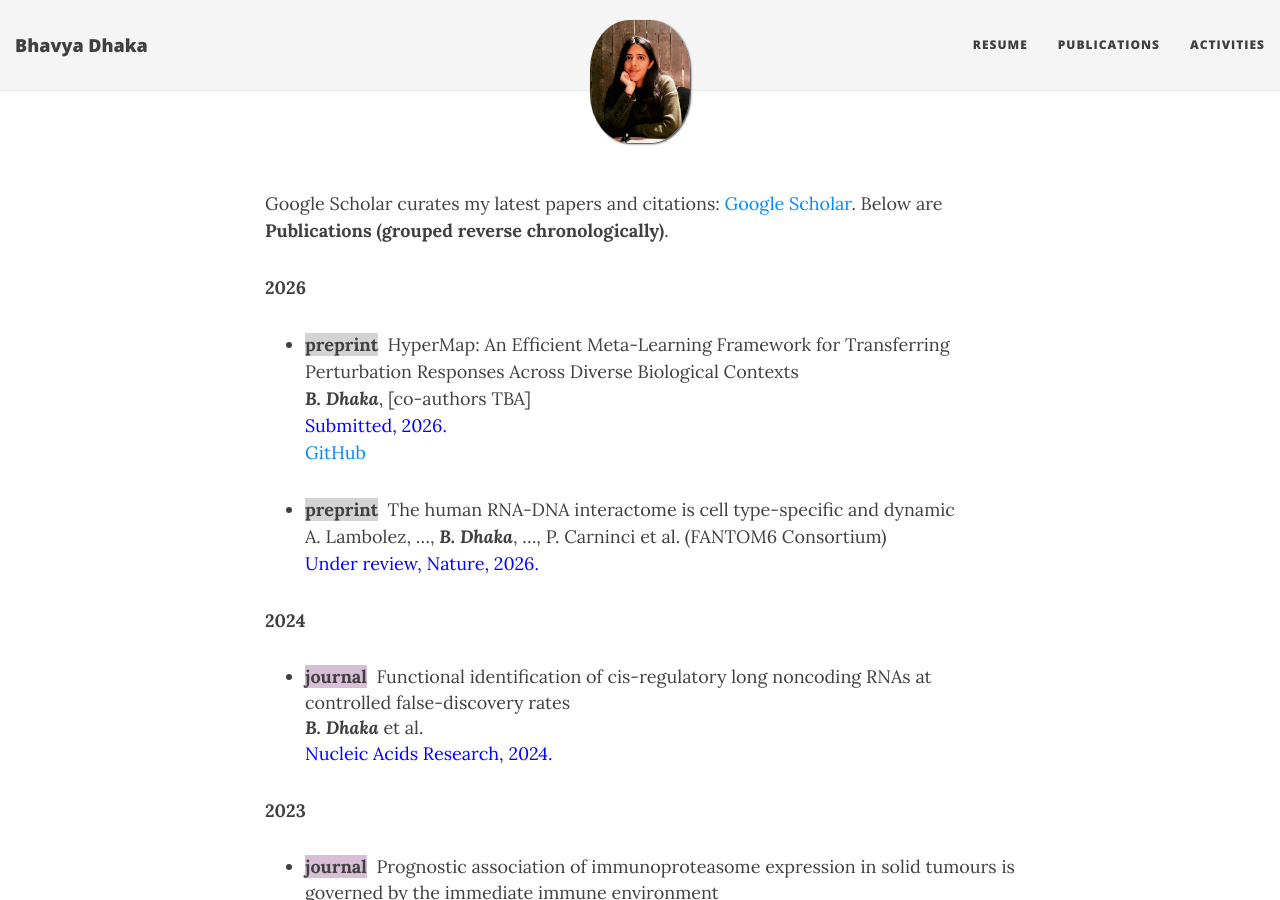
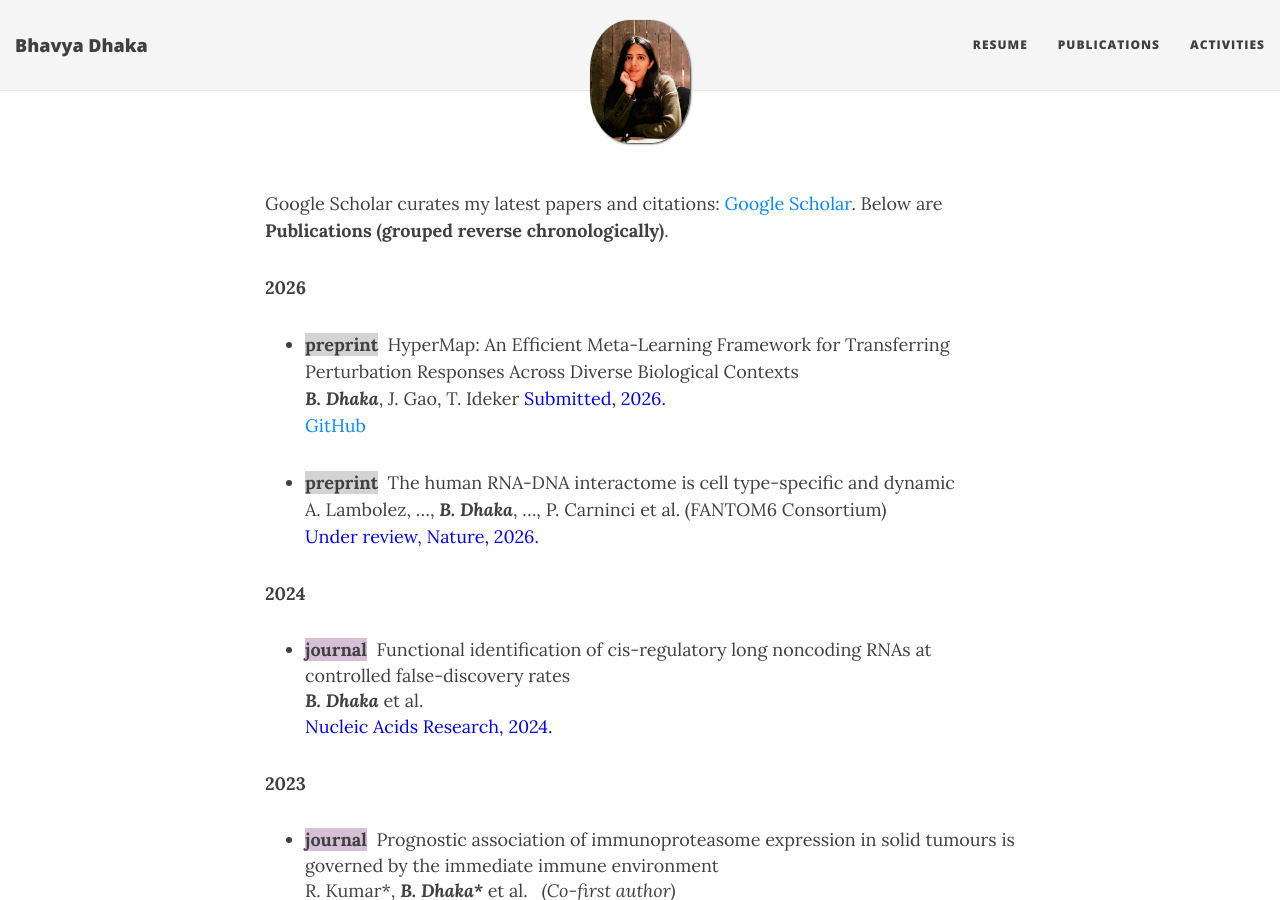
Before and after one commit to bhavya1929/bhavya1929.github.io, a Jekyll site: the page built from publications.md, in a window 1280 px wide and 900 px high. Built offline with Jekyll 4.4.1, drawn with Linux system fonts in a browser that asks for light colours; nearby versions of some CDN libraries.

Commit message:
Update publications.md

```diff
--- a/publications.md
+++ b/publications.md
@@ -8,7 +8,7 @@ Below are **Publications (grouped reverse chronologically)**.
 
 **2026**
 - <span style="background-color:lightgrey">**preprint**</span>&nbsp; HyperMap: An Efficient Meta-Learning Framework for Transferring Perturbation Responses Across Diverse Biological Contexts
-   ***B. Dhaka***, [co-authors TBA]
+   ***B. Dhaka***, J. Gao, T. Ideker
    <span style="color:blue">Submitted, 2026.</span>
    [GitHub](https://github.com/bhavya1929/HyperMap)
 
```
